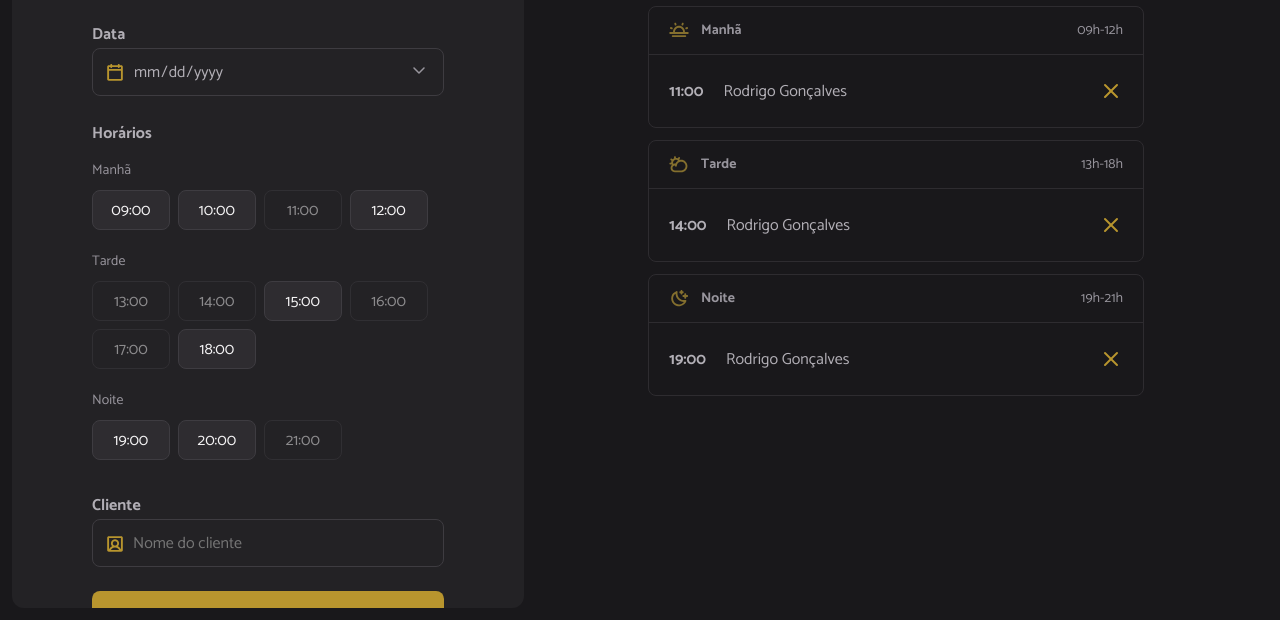
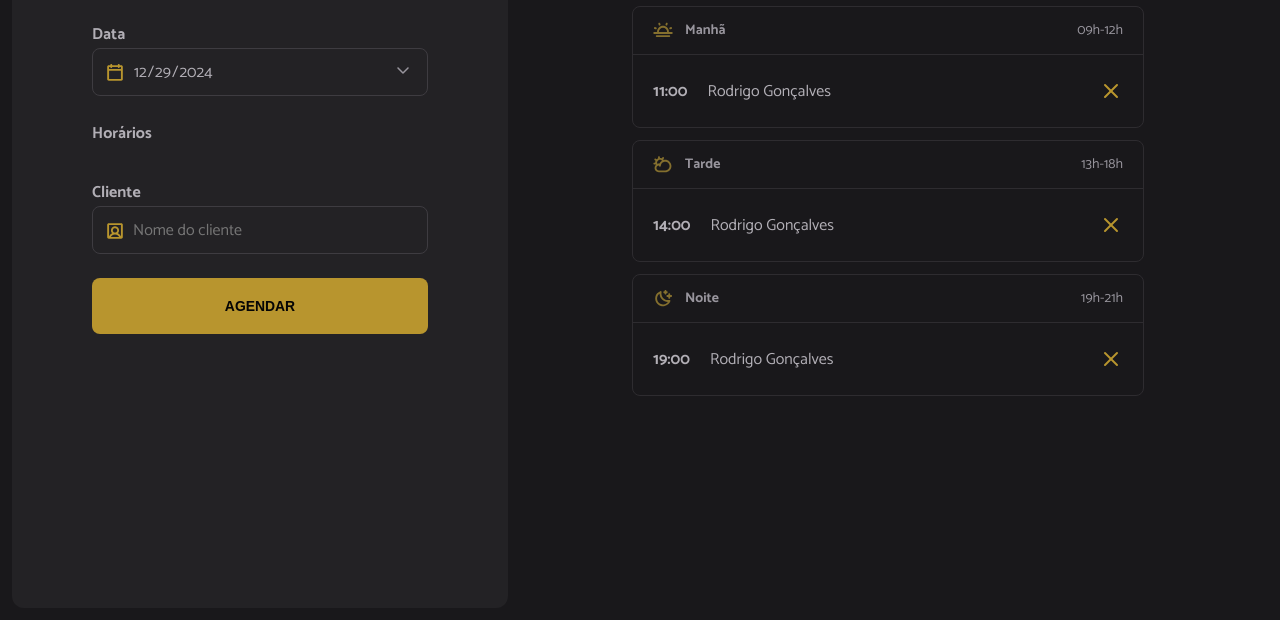
Before and after one commit to abimaelrss/projeto-hairday, a website built with webpack: page index.html in a window 1280 px wide. Shown: the part 180-800 px from the top of the page. Built offline with nearby package versions, Linux system fonts and the light colour scheme.

Commit message:
Content loading event

```diff
--- a/index.html
+++ b/index.html
@@ -36,68 +36,26 @@
 
         <span class="label">Horários</span>
         <ul id="hours" class="hours" aria-label="Horários disponíveis de manhã">
-          <!-- Exemplo: Manhã -->
+          <!-- Exemplo: Manhã
           <li data-period="morning" class="hour-period">Manhã</li>
           <li data-period="morning" value="09:00" class="hour hour-available">
             09:00
-          </li>
-          <li data-period="morning" value="10:00" class="hour hour-available">
-            10:00
-          </li>
-          <li data-period="morning" value="11:00" class="hour hour-unavailable">
-            11:00
-          </li>
-          <li data-period="morning" value="12:00" class="hour hour-available">
-            12:00
-          </li>
-          <!-- Exemplo: Tarde  -->
-          <li data-period="morning" class="hour-period">Tarde</li>
+          </li> -->
+          <!-- Exemplo: Tarde
+          <li data-period="afternoon" class="hour-period">Tarde</li>
           <li
             data-period="afternoon"
             value="13:00"
             class="hour hour-unavailable"
           >
             13:00
-          </li>
-          <li
-            data-period="afternoon"
-            value="14:00"
-            class="hour hour-unavailable"
-          >
-            14:00
-          </li>
-          <li data-period="afternoon" value="15:00" class="hour hour-available">
-            15:00
-          </li>
-          <li
-            data-period="afternoon"
-            value="16:00"
-            class="hour hour-unavailable"
-          >
-            16:00
-          </li>
-          <li
-            data-period="afternoon"
-            value="17:00"
-            class="hour hour-unavailable"
-          >
-            17:00
-          </li>
-          <li data-period="afternoon" value="18:00" class="hour hour-available">
-            18:00
-          </li>
-          <!-- Exemplo: Noite -->
-          <li data-period="morning" class="hour-period">Noite</li>
+          </li> -->
+          <!-- Exemplo: Noite
+          <li data-period="night" class="hour-period">Noite</li>
 
           <li data-period="night" value="19:00" class="hour hour-available">
             19:00
-          </li>
-          <li data-period="night" value="20:00" class="hour hour-available">
-            20:00
-          </li>
-          <li data-period="night" value="21:00" class="hour hour-unavailable">
-            21:00
-          </li>
+          </li> -->
         </ul>
 
         <label for="client" class="label">Cliente</label>
--- a/src/main.js
+++ b/src/main.js
@@ -7,3 +7,7 @@ import "./libs/dayjs.js";
 import "./styles/global.css";
 import "./styles/form.css";
 import "./styles/schedule.css";
+
+// JS
+import "./modules/form/submit.js";
+import "./modules/load.js";
--- /dev/null
+++ b/src/modules/form/submit.js
@@ -0,0 +1,16 @@
+import dayjs from "dayjs";
+
+const form = document.querySelector("form");
+const selectedDate = document.getElementById("date");
+
+// Data atual para formatar o input
+const inputToday = dayjs(new Date()).format("YYYY-MM-DD");
+
+// Carrega a data atual e define a data mínima como sendo a atual
+selectedDate.value = inputToday;
+selectedDate.min = inputToday;
+
+form.onsubmit = (event) => {
+  // Previne o comportamento padrão de carregar a página
+  event.preventDefault();
+};
--- /dev/null
+++ b/src/modules/load.js
@@ -0,0 +1,3 @@
+document.addEventListener("DOMContentLoaded", function () {
+  console.log("Pronto");
+});
```
